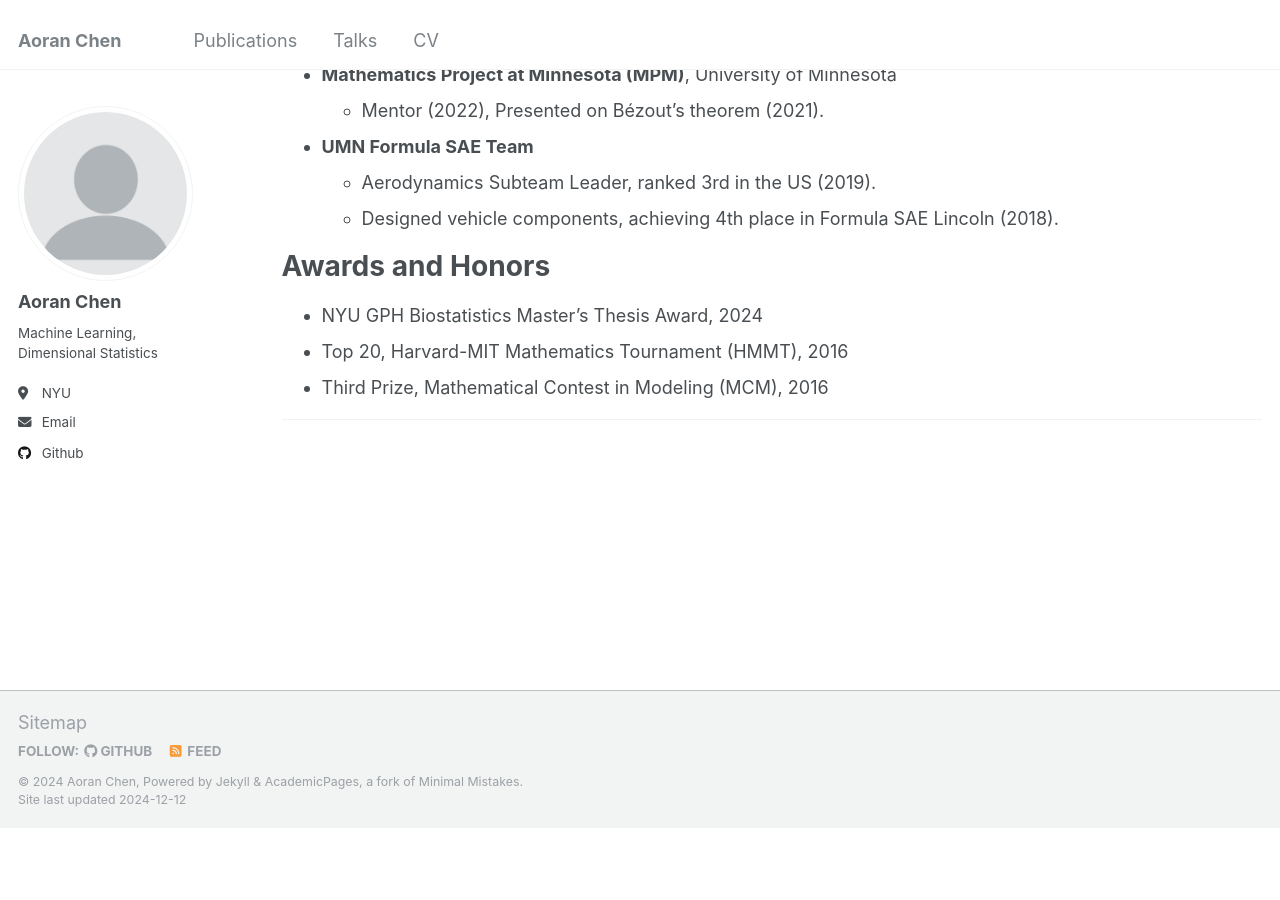
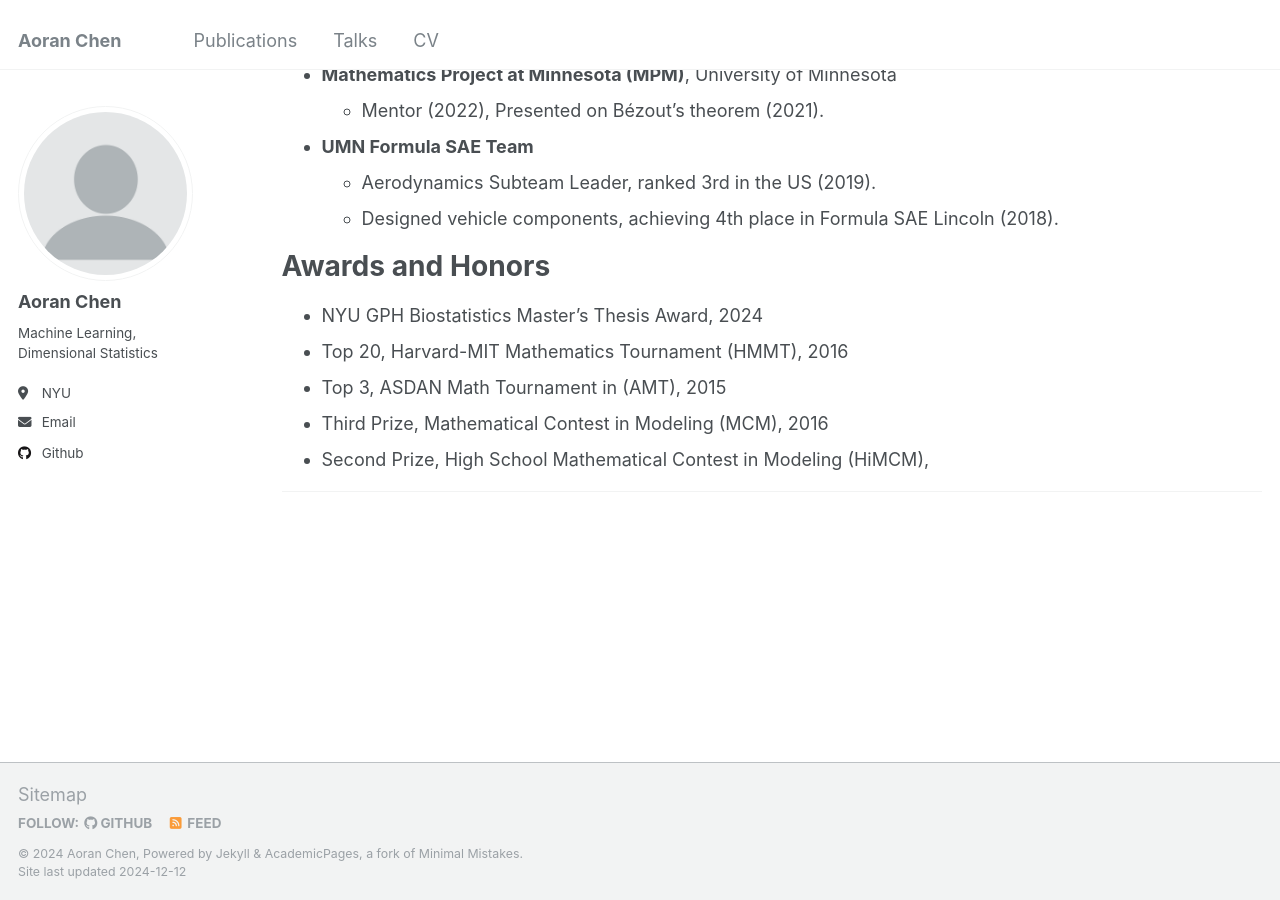
Before and after one commit to samohtaerg/samohtaerg.github.io, a Jekyll site: the page built from _pages/cv.md, in a window 1280 px wide and 900 px high, scrolled down 1723 px. Built offline with Jekyll 4.4.1, drawn with Linux system fonts in a browser that asks for light colours; before the commit the page ends 2551 px from its top, so only the background shows below that.

Commit message:
Update cv.md

```diff
--- a/_pages/cv.md
+++ b/_pages/cv.md
@@ -78,6 +78,8 @@ Awards and Honors
 ======
 * NYU GPH Biostatistics Master's Thesis Award, 2024
 * Top 20, Harvard-MIT Mathematics Tournament (HMMT), 2016
+* Top 3, ASDAN Math Tournament in (AMT), 2015
 * Third Prize, Mathematical Contest in Modeling (MCM), 2016
+* Second Prize, High School Mathematical Contest in Modeling (HiMCM),
 
 ---
```
